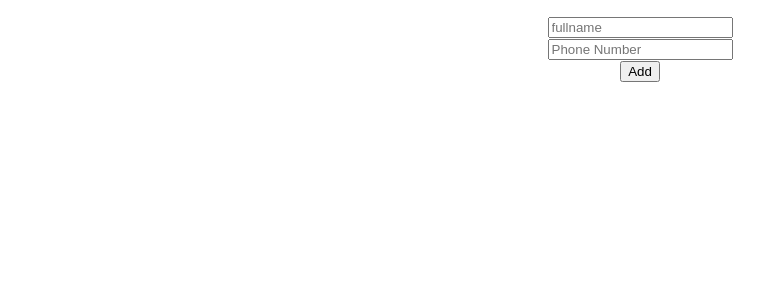
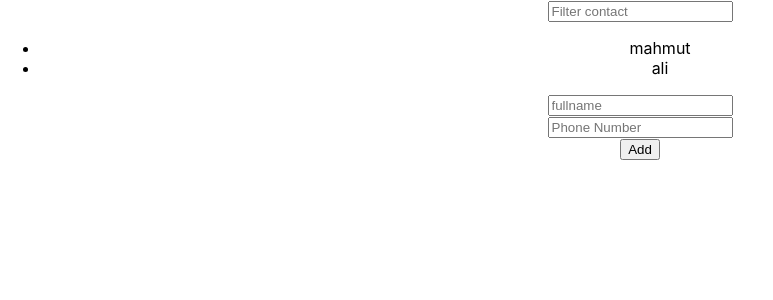
Before and after one commit to mkisecok/Contact-list, a React (Create React App) app in the folder contact-list/: page / in a window 1280 px wide. Shown: the top 300 px of the page, without its empty margins (0-773 px from the left). Built offline with nearby package versions, Linux system fonts and the light colour scheme.

Commit message:
Add filtered variable in contacts component

```diff
--- a/contact-list/src/components/Contacts/List/index.js
+++ b/contact-list/src/components/Contacts/List/index.js
@@ -1,11 +1,22 @@
-import React from 'react'
+import {useState} from 'react'
 
 const List = ({contacts}) => {
+    const [filterText, setFilterText] = useState('');
+    const filtered=contacts.filter((item)=>{
+        return Object.keys(item).some((key)=>{
+          return  item[key].toString().toLowerCase().includes(filterText.toLowerCase());
+        })
+    })
+    console.log(filtered);
     return (
         <div>
+            <input
+            placeholder='Filter contact'
+            value={filterText}
+            onChange={(e)=>setFilterText(e.target.value)} />
             <ul>
                 {
-                    contacts.map((contact, index)=>
+                    filtered.map((contact, index)=>
                         <li key={index}>{contact.fullname}</li>
 
                     )
--- a/contact-list/src/components/Contacts/index.js
+++ b/contact-list/src/components/Contacts/index.js
@@ -3,7 +3,15 @@
 import Form from './Form'
 
  const Contacts= () => {
-     const [contacts, setContacts] = useState([]);
+     const [contacts, setContacts] = useState([
+         {
+             fullname:'mahmut',
+             phone_number:1234456
+         },{
+             fullname:'ali',
+             phone_number:456123
+         }
+     ]);
      useEffect(()=>{},[contacts])
 
     return (
```
